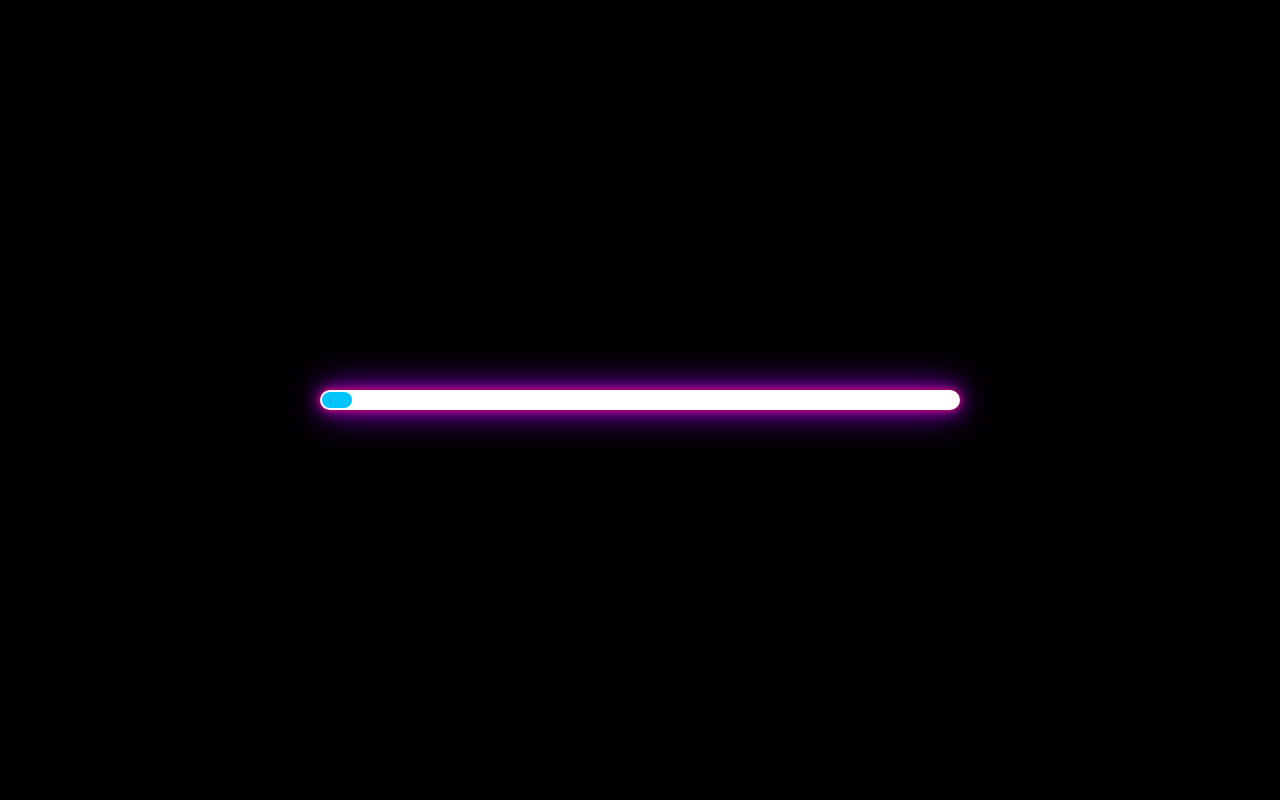
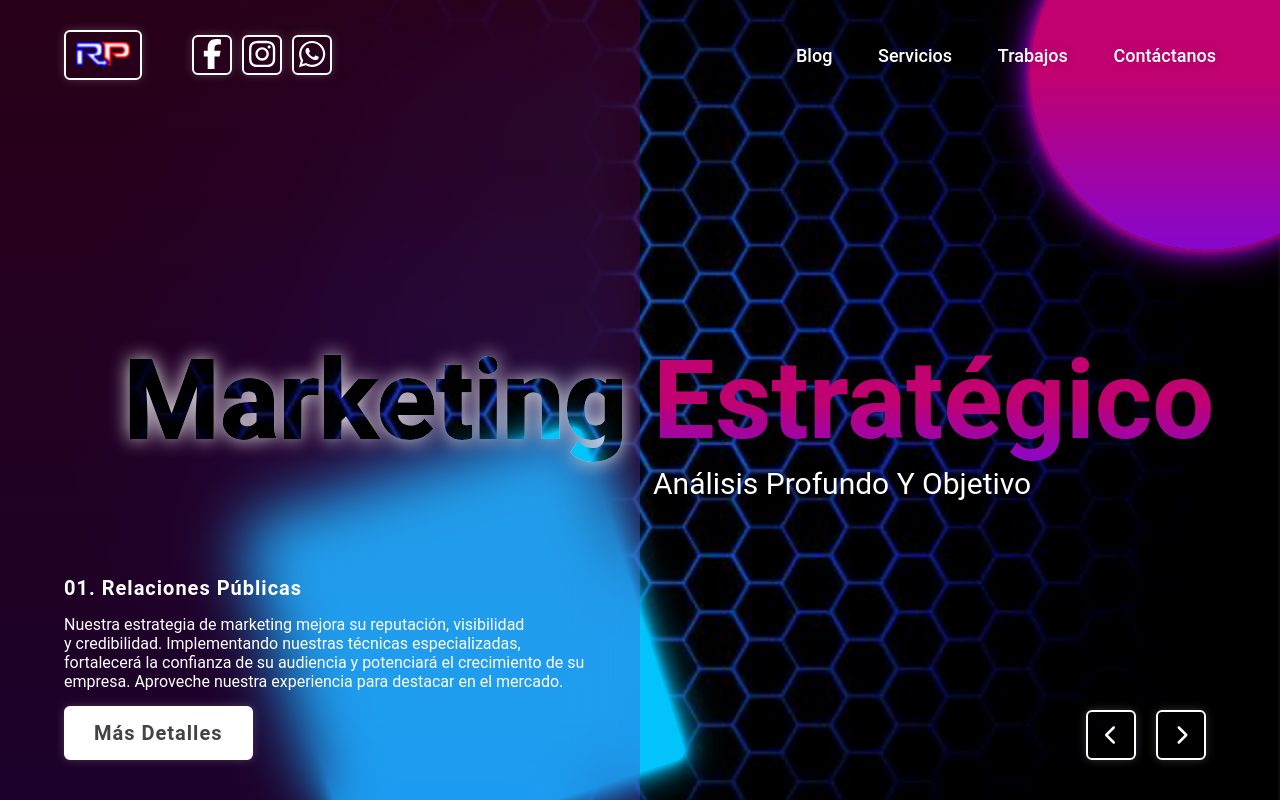
Before and after one commit to JaRodriguez97/front-prme, an Angular app: page /landing in a window 1280 px wide. Built offline with nearby package versions, Linux system fonts and the light colour scheme; a web font is replaced by a local one.

Commit message:
load 2.0

```diff
--- a/src/app/app.component.html
+++ b/src/app/app.component.html
@@ -12,11 +12,6 @@
   [ngClass]="{ sticky: publicService.sticky }"
   *ngIf="publicService.headerLoad"
 >
-  <!-- <header
-  [ngClass]="{ sticky: publicService.sticky }"
-  *ngIf="publicService.img1Inicio"
-> -->
-
   <a [routerLink]="'/'" (click)="toogleMenu()" class="logo btn">
     <img
       src="../../../assets/icons/RP FONDO TRASPARENTE50.png"
--- a/src/app/app.component.ts
+++ b/src/app/app.component.ts
@@ -37,7 +37,6 @@ export class AppComponent implements OnInit {
 
     if (i) {
       this.publicService.load = true;
-      this.ngOnInit();
     }
   }
 
--- a/src/app/modules/Landing/landing.component.ts
+++ b/src/app/modules/Landing/landing.component.ts
@@ -75,7 +75,7 @@ export class LandingComponent implements OnInit {
       this.publicService.medium_load = true;
 
       setTimeout(() => (this.publicService.load = false), 2200);
-    }, 10000);
+    }, 1000);
   }
 
   prevBtn() {
--- a/src/app/services/Public/public.service.ts
+++ b/src/app/services/Public/public.service.ts
@@ -14,10 +14,10 @@ export class PublicService {
   public isMobile!: boolean;
   public sticky!: boolean;
   public menu!: boolean;
-  public load!: boolean;
+  public load: boolean = true;
   public loadStop!: boolean;
   public imgLogoLoaded!: boolean;
-  public headerLoad!: boolean;
+  public headerLoad: boolean = false;
   public medium_load!: boolean;
   public finish_load!: boolean;
   public transparentes: Array<string> = Array(15).fill('transparent');
@@ -57,7 +57,6 @@ export class PublicService {
     });
   }
 
-
   // sendClick(event: string) {
   //   let headers = this.headers();
 
```
